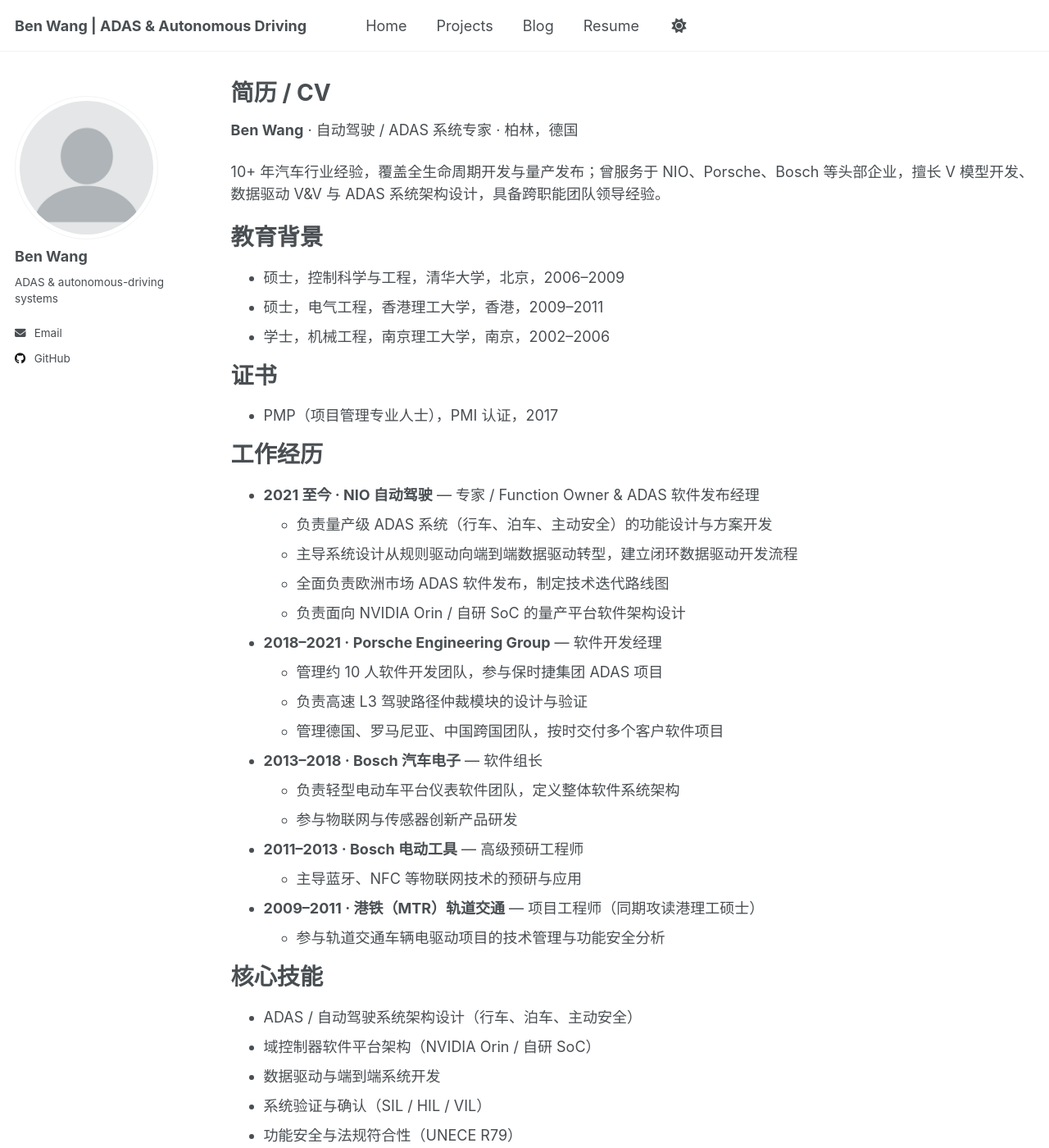
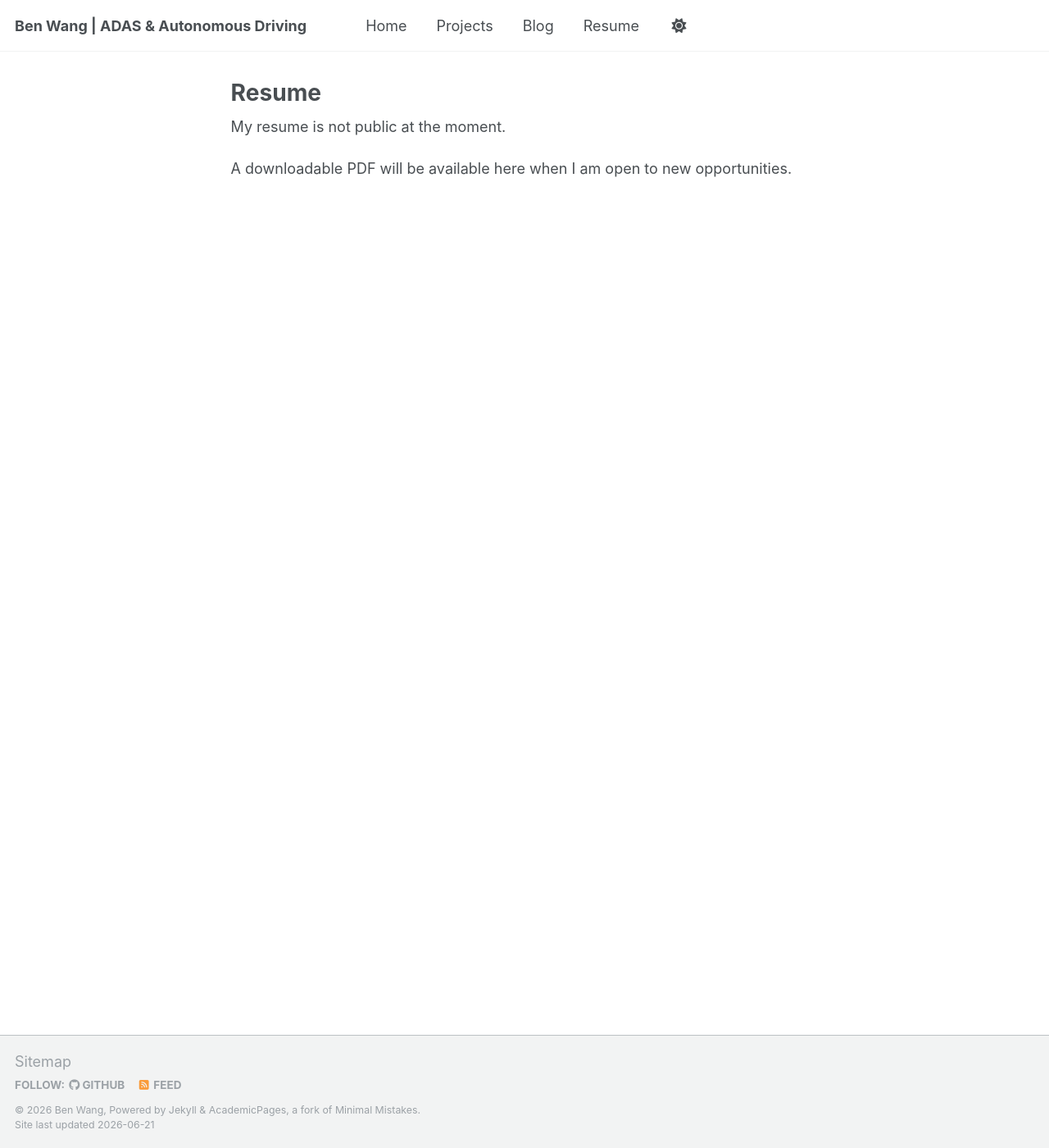
Before and after one commit to ai-benwang/ai-benwang.github.io, a Jekyll site: the page built from _pages/cv.md, in a window 1280 px wide and 1400 px high. Shown: the whole window at 82% size. Built offline with Jekyll 4.4.1, drawn with Linux system fonts in a browser that asks for light colours; some of the changed text lies outside the part shown.

Commit message:
Replace CV with private resume page

```diff
--- a/_pages/cv.md
+++ b/_pages/cv.md
@@ -1,61 +1,15 @@
 ---
-layout: archive
-title: "简历 / CV"
-permalink: /cv/
-author_profile: true
+layout: single
+title: "Resume"
+permalink: /resume/
+author_profile: false
+classes: wide
 redirect_from:
-  - /resume
+  - /cv/
+  - /cv
 ---
 
-{% include base_path %}
-
-**Ben Wang** · 自动驾驶 / ADAS 系统专家 · 柏林，德国
-
-10+ 年汽车行业经验，覆盖全生命周期开发与量产发布；曾服务于 NIO、Porsche、Bosch 等头部企业，擅长 V 模型开发、数据驱动 V&V 与 ADAS 系统架构设计，具备跨职能团队领导经验。
-
-教育背景
-======
-* 硕士，控制科学与工程，清华大学，北京，2006–2009
-* 硕士，电气工程，香港理工大学，香港，2009–2011
-* 学士，机械工程，南京理工大学，南京，2002–2006
-
-证书
-======
-* PMP（项目管理专业人士），PMI 认证，2017
-
-工作经历
-======
-* **2021 至今 · NIO 自动驾驶** — 专家 / Function Owner & ADAS 软件发布经理
-  * 负责量产级 ADAS 系统（行车、泊车、主动安全）的功能设计与方案开发
-  * 主导系统设计从规则驱动向端到端数据驱动转型，建立闭环数据驱动开发流程
-  * 全面负责欧洲市场 ADAS 软件发布，制定技术迭代路线图
-  * 负责面向 NVIDIA Orin / 自研 SoC 的量产平台软件架构设计
-
-* **2018–2021 · Porsche Engineering Group** — 软件开发经理
-  * 管理约 10 人软件开发团队，参与保时捷集团 ADAS 项目
-  * 负责高速 L3 驾驶路径仲裁模块的设计与验证
-  * 管理德国、罗马尼亚、中国跨国团队，按时交付多个客户软件项目
-
-* **2013–2018 · Bosch 汽车电子** — 软件组长
-  * 负责轻型电动车平台仪表软件团队，定义整体软件系统架构
-  * 参与物联网与传感器创新产品研发
-
-* **2011–2013 · Bosch 电动工具** — 高级预研工程师
-  * 主导蓝牙、NFC 等物联网技术的预研与应用
-
-* **2009–2011 · 港铁（MTR）轨道交通** — 项目工程师（同期攻读港理工硕士）
-  * 参与轨道交通车辆电驱动项目的技术管理与功能安全分析
-
-核心技能
-======
-* ADAS / 自动驾驶系统架构设计（行车、泊车、主动安全）
-* 域控制器软件平台架构（NVIDIA Orin / 自研 SoC）
-* 数据驱动与端到端系统开发
-* 系统验证与确认（SIL / HIL / VIL）
-* 功能安全与法规符合性（UNECE R79）
-* 跨职能、跨国团队技术领导与项目管理
-
-联系方式
-======
-* 邮箱：[coconutbende@gmail.com](mailto:coconutbende@gmail.com)
-* GitHub：[@ai-benwang](https://github.com/ai-benwang)
+<div class="simple-page">
+  <p class="page-lead">My resume is not public at the moment.</p>
+  <p class="page-muted">A downloadable PDF will be available here when I am open to new opportunities.</p>
+</div>
```
